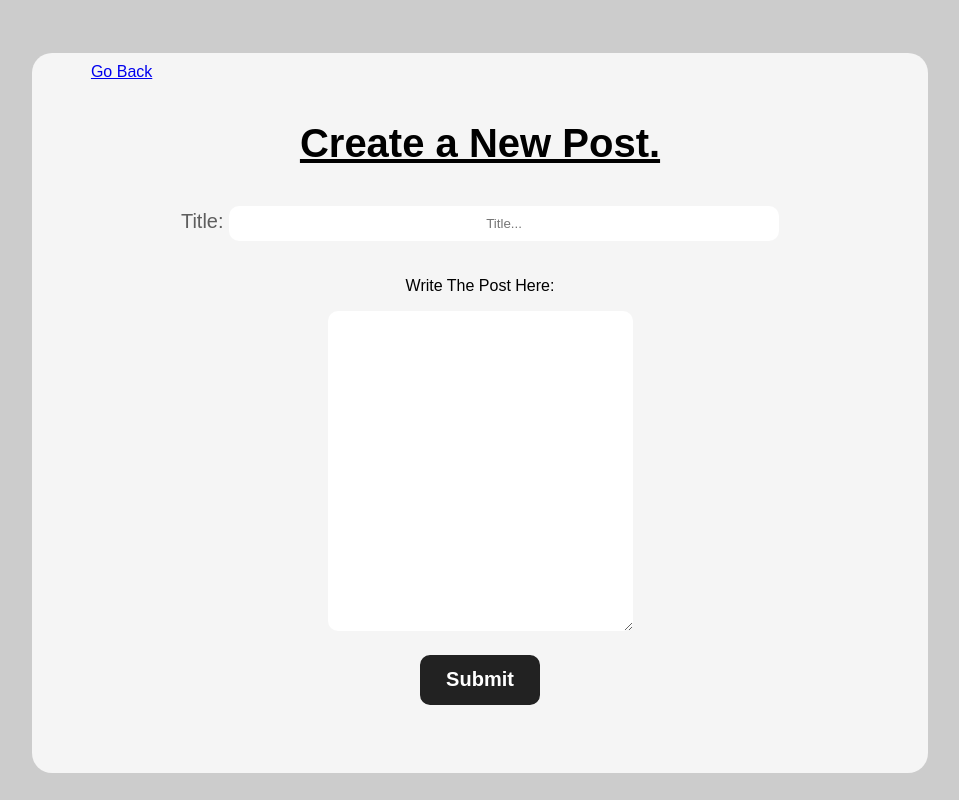
After one commit to ArcherEvil/Django-Project, a Django app: page /create/ in a window 1280 px wide. The commit adds this page. Shown: the whole page, without its empty margins (160-1119 px from the left). Run offline with Django 4.2, Linux system fonts and the light colour scheme; data comes from the database, SQL or seed files in the repository; both versions use the stored data as it was after the commit.

Commit message:
Create Function Done

```diff
--- a/Blog/models.py
+++ b/Blog/models.py
@@ -7,3 +7,9 @@ class Post(models.Model):
     title = models.CharField(max_length=100)
     date = models.DateTimeField(default=datetime.now, blank=True)
     post = models.CharField(max_length=100000)
+
+    @classmethod
+    def create(cls, rtitle, rpost):
+        poste = cls(title=rtitle, post=rpost)
+        poste.save();
+        return poste
--- a/Blog/urls.py
+++ b/Blog/urls.py
@@ -2,5 +2,6 @@ from django.urls import path
 from . import views
 
 urlpatterns = [
-    path('', views.index, name='index')
+    path('', views.index, name='index'),
+    path('create/', views.create, name='create'),
 ]
--- a/Blog/views.py
+++ b/Blog/views.py
@@ -1,8 +1,23 @@
 from django.shortcuts import render
 from .models import Post
+from datetime import datetime
 # Create your views here.
 
 def index(request):
     posts = Post.objects.all()
+    quantidade = len(posts)
 
-    return render(request, 'index.html', {'posts': posts})
+    return render(request, 'index.html', {'posts': posts, 'quantidade': quantidade})
+
+def create(request):
+    posts = Post.objects.all()
+    mensagem = ''
+    quantidade = len(posts)
+
+    if request.POST:
+        title = request.POST['Input']
+        thepost = request.POST['Inputt']
+        post = Post.create(title, thepost)
+        mensagem = 'Post Criado com Sucesso'
+
+    return render(request, 'create.html', {'posts': posts, 'mensagem': mensagem})
--- /dev/null
+++ b/package.json
@@ -0,0 +1,5 @@
+{
+  "dependencies": {
+    "jquery": "^3.6.0"
+  }
+}
--- /dev/null
+++ b/static/create.css
@@ -0,0 +1,84 @@
+* {
+    font-family: sans-serif;
+    text-align: center;
+
+}
+
+body {
+    display: grid;
+    background-color: rgb(204, 204, 204);
+    place-items: center;
+
+
+}
+
+#app {
+    margin-top: 3.5vw;
+    width: 70vw;
+    place-items: center;
+    min-width: 700px;
+    border-radius: 20px;
+    display: grid;
+    grid-template-rows:0.2fr 0.2fr 0.1fr 0.1fr 1fr;
+    height: 90vh;
+    background-color: whitesmoke;
+}
+
+#title {
+    font-weight: bolder;
+    font-size: 40px;
+    min-width: 300px;
+    text-decoration: underline;
+
+}
+
+
+.input {
+    border: none;
+    appearance: none;
+    background: rgb(255, 255, 255);
+    outline: none;
+    padding: 10px 25px;
+    border-radius: 10px;
+}
+
+#textarea {
+    height: 300px;
+}
+
+.button {
+    margin-top: 20px;
+    width: 120px;
+    cursor: pointer;
+    height: 50px;
+    border-radius: 10px;
+    border: 2px solid rgb(34, 34, 34);
+    background-color:rgb(34, 34, 34);
+    color: rgb(255, 255, 255);
+    font-size: 20px;
+    font-weight: 700;
+    font-family: sans-serif;
+    transition: 200ms;
+}
+
+.button:hover {
+    background-color:rgb(255, 255, 255);
+    color: rgb(34, 34, 34);
+}
+
+#message {
+    color: rgb(107, 33, 33);
+    font-weight: bold;
+
+
+}
+
+#flex {
+    display: flex;
+
+}
+
+a {
+    margin-top: 10px;
+    margin-right: 80%;
+}
--- /dev/null
+++ b/static/home.js
@@ -0,0 +1,3 @@
+function create() {
+    window.location.href = "../create/";
+}
--- /dev/null
+++ b/templates/create.html
@@ -0,0 +1,34 @@
+{% load static %}
+
+<!DOCTYPE html>
+<html lang="en">
+<head>
+    <script src="https://ajax.googleapis.com/ajax/libs/jquery/3.5.1/jquery.min.js"></script>
+    <meta charset="UTF-8">
+    <meta http-equiv="X-UA-Compatible" content="IE=edge">
+    <meta name="viewport" content="width=device-width, initial-scale=1.0">
+    <title>Create a Post</title>
+    <link rel="stylesheet" type="text/css" href="{% static 'create.css' %}">
+</head>
+<body>
+    <div id="app">
+        <a href="..">Go Back</a>
+        <p id="title">Create a New Post.</p>
+
+        <form id="form" action="" method="post">
+            {% csrf_token %}
+            <div class="entry">
+                <label style='font-size: 20px; color: rgb(94, 94, 94);' for="Input">Title:  </label>
+                <input class="input" style='width:500px; margin-bottom: 20px;' placeholder='Title...' name="Input" type="text">
+            </div>
+            <div class="entry">
+                <p>Write The Post Here:</p>
+                <textarea name="Inputt" class="input" id="textarea" cols="30" rows="15"></textarea>
+            </div>
+            <input type="submit" class="button" value="Submit">
+            <p>{{mensagem}}</p>
+        </form>
+    </div>
+    <script src="{% static 'create.js' %}"></script>
+</body>
+</html>
```
Also changed, not shown: static/home.css (+29 -0 lines), templates/index.html (+13 -0 lines), db.sqlite3, package-lock.json (added), static/create.js (added).
